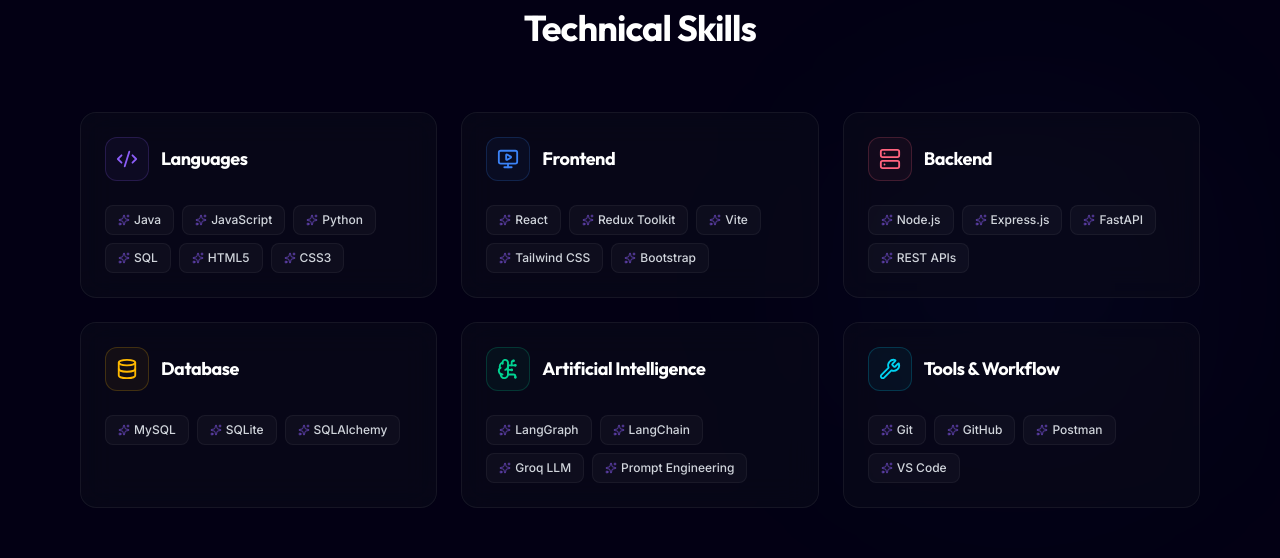
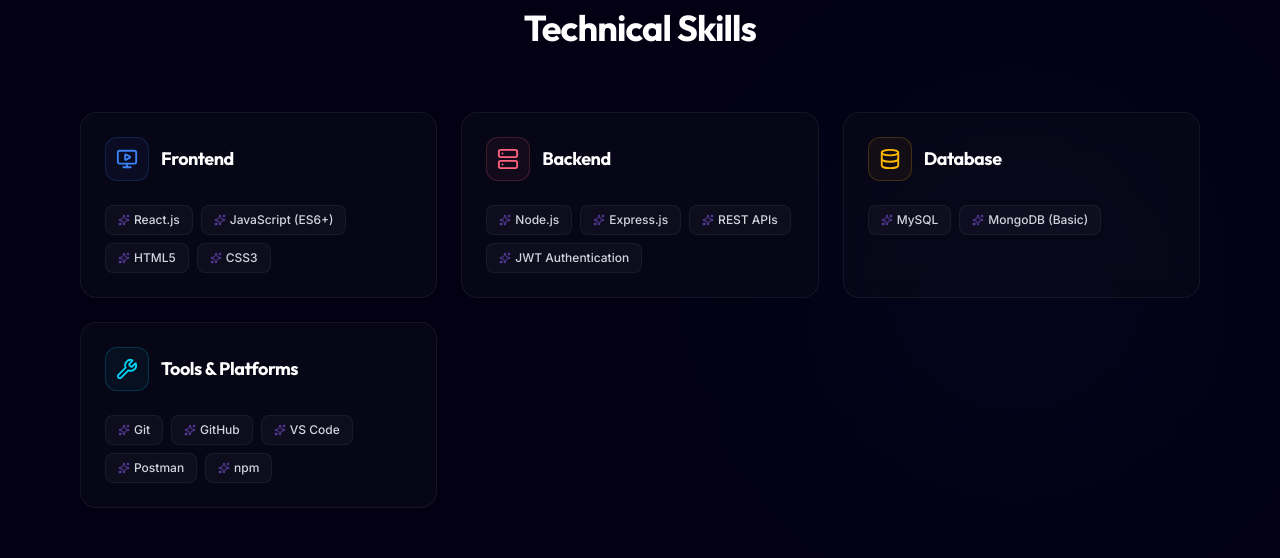
Before and after one commit to kajavas954-cloud/portfolio, a React (Vite) app: page / in a window 1280 px wide. Shown: the part 1788-2346 px from the top of the page. Built offline with nearby package versions, Linux system fonts and the light colour scheme; no server answers.

Commit message:
feat: update Technical Skills categories and items to align with current focus

```diff
--- a/src/components/AIAssistant.jsx
+++ b/src/components/AIAssistant.jsx
@@ -13,7 +13,7 @@
 
 const knowledgeBase = {
   about: "Shamith R. Kajava is a motivated BCA graduate specializing in Software Development & Web Design. He has hands-on experience building full-stack web applications and integrating advanced agentic AI architectures like LangGraph, LangChain, and Groq LLMs. He is passionate about crafting clean, modern interfaces backed by performant, secure backends.",
-  skills: "Shamith's core skillset is divided into:\n\n* **Languages**: Java, JavaScript, Python, SQL, HTML, CSS\n* **Frontend**: React, Redux Toolkit, Vite, Tailwind CSS, Bootstrap\n* **Backend**: FastAPI, Node.js, Express.js, REST APIs\n* **Database**: MySQL, SQLite, SQLAlchemy\n* **AI & Tools**: LangGraph, LangChain, Groq (Gemma 2-9B-IT), Git, GitHub, Postman, VS Code",
+  skills: "Shamith's core skillset is divided into:\n\n* **Frontend**: React.js, JavaScript (ES6+), HTML5, CSS3.\n* **Backend**: Node.js, Express.js, REST APIs, JWT Authentication.\n* **Database**: MySQL, MongoDB (Basic).\n* **Tools & Platforms**: Git, GitHub, VS Code, Postman, npm.",
   crm: "His **AI-Powered CRM Co-Pilot for HCP Interactions** is an AI-first CRM built with React, FastAPI, LangGraph, and Groq LLM (Gemma 2-9B-IT). It features a conversational AI Chat Co-Pilot, automated entity extraction from transcripts, sentiment analysis, and machine-learning-based Next Best Action recommendations to optimize physician-representative interactions.",
   mediease: "His **MediEase – Online Medicine Ordering & Delivery System** is a full-stack platform built with React, Node.js, Express.js, and MySQL. It features user authentication, catalog searching, prescription medicine ordering, doctor appointment scheduling, and an administrative control panel to manage stocks and clinic bookings.",
   hire: "You should hire Shamith because he bridges the gap between modern Full Stack engineering and cognitive AI development. He is a fresher who has already built multi-agent LangGraph pipelines, designed production-ready Express backends, and implemented secure Nodemailer contact networks. He is eager to learn, adaptable, and immediately ready to deliver value.",
--- a/src/components/ResumePreview.jsx
+++ b/src/components/ResumePreview.jsx
@@ -80,11 +80,10 @@
               <div className="space-y-2">
                 <h4 className="text-xs font-bold font-mono text-brand-blue uppercase tracking-widest">Technical Skills</h4>
                 <div className="space-y-1.5 text-[11px] text-gray-400">
-                  <div><strong className="text-gray-300 font-mono">Languages:</strong> Java, JavaScript, Python, SQL, HTML, CSS</div>
-                  <div><strong className="text-gray-300 font-mono">Frontend:</strong> React.js, Redux Toolkit, Vite, Bootstrap, Tailwind CSS</div>
-                  <div><strong className="text-gray-300 font-mono">Backend:</strong> FastAPI, Node.js, Express.js, REST APIs</div>
-                  <div><strong className="text-gray-300 font-mono">Database:</strong> MySQL, SQLite, SQLAlchemy</div>
-                  <div><strong className="text-gray-300 font-mono">AI & Tools:</strong> LangGraph, LangChain, Groq (Gemma 2-9B-IT), Git, GitHub, Postman, VS Code</div>
+                  <div><strong className="text-gray-300 font-mono">Frontend:</strong> React.js, JavaScript (ES6+), HTML5, CSS3.</div>
+                  <div><strong className="text-gray-300 font-mono">Backend:</strong> Node.js, Express.js, REST APIs, JWT Authentication.</div>
+                  <div><strong className="text-gray-300 font-mono">Database:</strong> MySQL, MongoDB (Basic).</div>
+                  <div><strong className="text-gray-300 font-mono">Tools & Platforms:</strong> Git, GitHub, VS Code, Postman, npm.</div>
                 </div>
               </div>
 
--- a/src/components/Skills.jsx
+++ b/src/components/Skills.jsx
@@ -1,43 +1,31 @@
 import React from 'react';
 import { motion } from 'framer-motion';
-import { Layers, Code2, MonitorPlay, Server, Database, BrainCircuit, Wrench, Sparkles } from 'lucide-react';
+import { Layers, MonitorPlay, Server, Database, Wrench, Sparkles } from 'lucide-react';
 
 const skillCategories = [
-  {
-    title: 'Languages',
-    icon: Code2,
-    color: 'text-brand-purple border-brand-purple/20 bg-brand-purple/5',
-    skills: ['Java', 'JavaScript', 'Python', 'SQL', 'HTML5', 'CSS3'],
-  },
   {
     title: 'Frontend',
     icon: MonitorPlay,
     color: 'text-brand-blue border-brand-blue/20 bg-brand-blue/5',
-    skills: ['React', 'Redux Toolkit', 'Vite', 'Tailwind CSS', 'Bootstrap'],
+    skills: ['React.js', 'JavaScript (ES6+)', 'HTML5', 'CSS3'],
   },
   {
     title: 'Backend',
     icon: Server,
     color: 'text-rose-400 border-rose-400/20 bg-rose-400/5',
-    skills: ['Node.js', 'Express.js', 'FastAPI', 'REST APIs'],
+    skills: ['Node.js', 'Express.js', 'REST APIs', 'JWT Authentication'],
   },
   {
     title: 'Database',
     icon: Database,
     color: 'text-amber-400 border-amber-400/20 bg-amber-400/5',
-    skills: ['MySQL', 'SQLite', 'SQLAlchemy'],
+    skills: ['MySQL', 'MongoDB (Basic)'],
   },
   {
-    title: 'Artificial Intelligence',
-    icon: BrainCircuit,
-    color: 'text-emerald-400 border-emerald-400/20 bg-emerald-400/5',
-    skills: ['LangGraph', 'LangChain', 'Groq LLM', 'Prompt Engineering'],
-  },
-  {
-    title: 'Tools & Workflow',
+    title: 'Tools & Platforms',
     icon: Wrench,
     color: 'text-cyan-400 border-cyan-400/20 bg-cyan-400/5',
-    skills: ['Git', 'GitHub', 'Postman', 'VS Code'],
+    skills: ['Git', 'GitHub', 'VS Code', 'Postman', 'npm'],
   },
 ];
 
```
Also changed, not shown: public/shamith_resume.txt.
